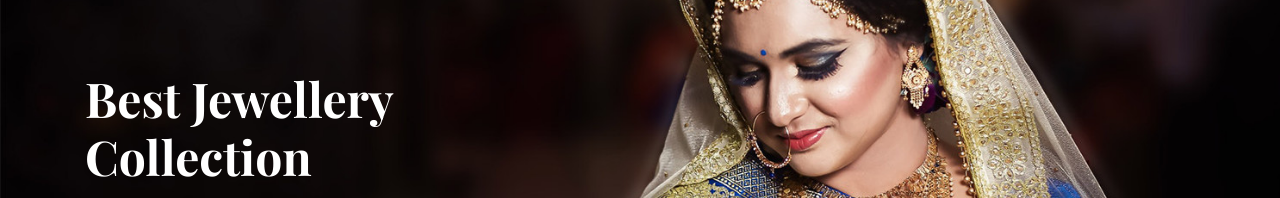
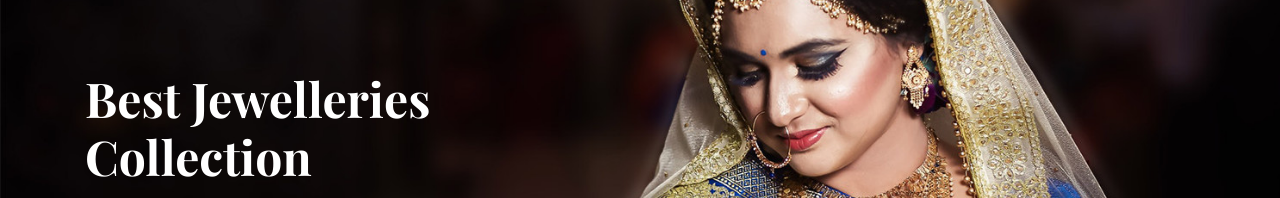
Before and after one commit to ksdeve/projet-Devops, a plain HTML site: page index.html in a window 1280 px wide. Shown: the part 180-378 px from the top of the page. Drawn offline with nearby package versions, Linux system fonts and the light colour scheme.

Commit message:
update index

```diff
--- a/index.html
+++ b/index.html
@@ -71,7 +71,7 @@
       <div class="col-md-9 col-lg-8">
         <div class="detail-box">
           <h1>
-            Best Jewellery
+            Best Jewelleries
             <br> Collection
           </h1>
           <p>
```
